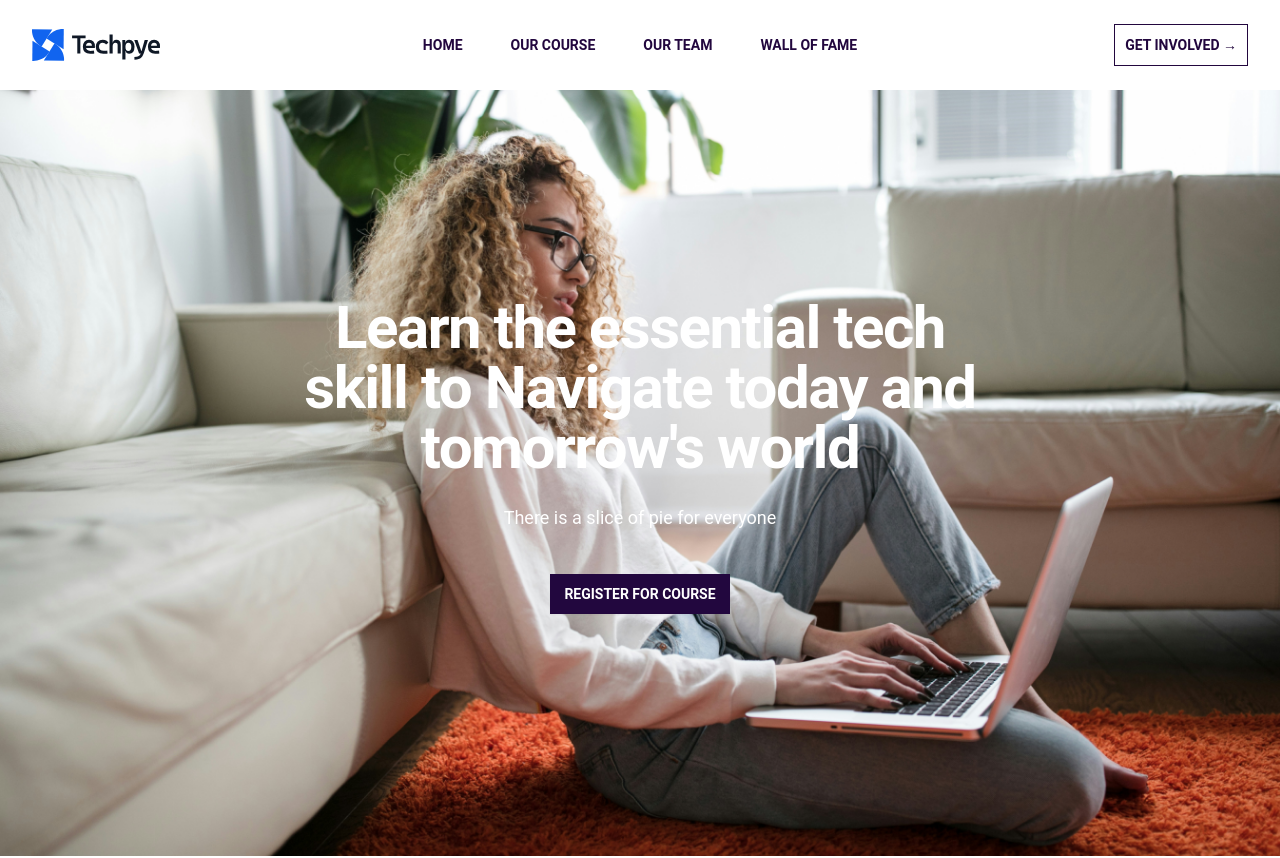
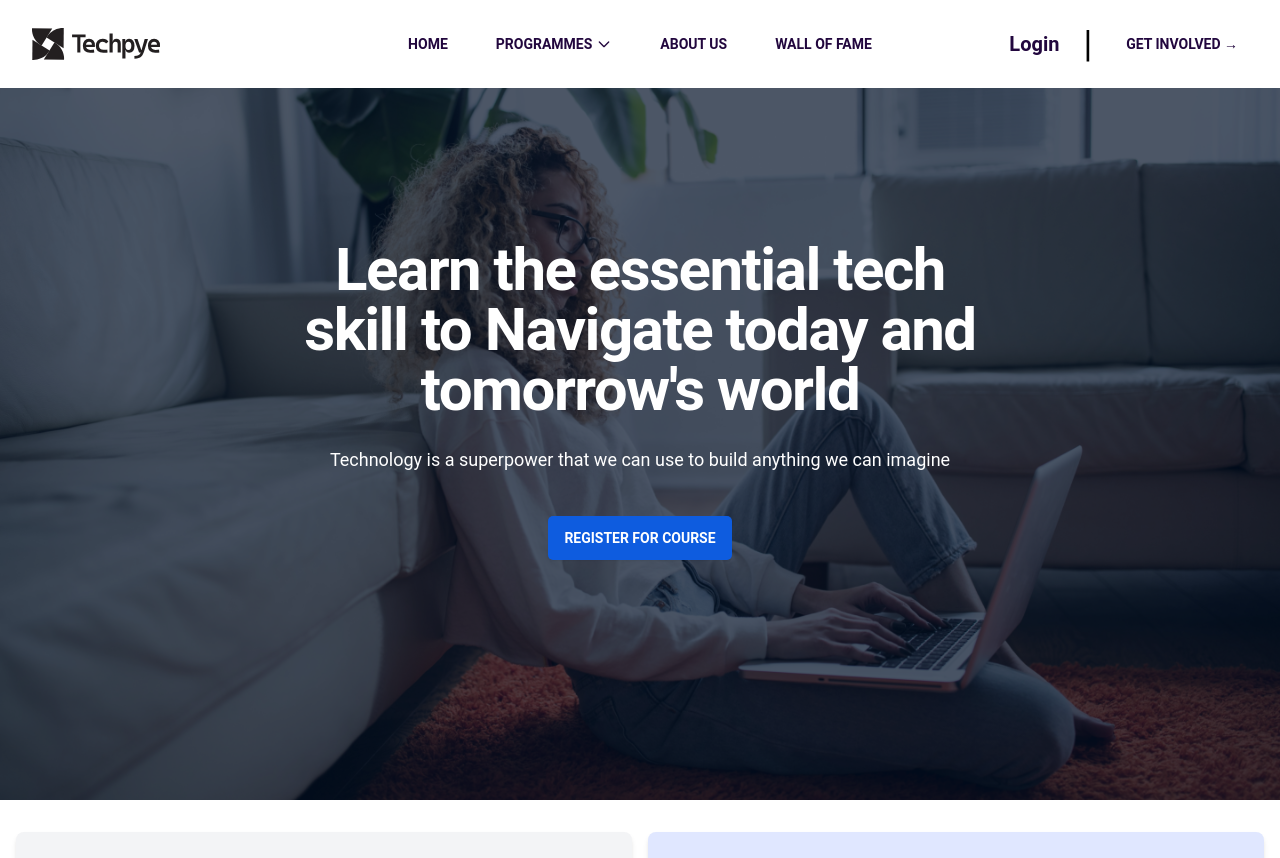
Before and after one commit to CHSGI/Techpye, a React (Vite) app: page / in a window 1280 px wide. Shown: the top 858 px of the page. Built offline with nearby package versions, Linux system fonts and the light colour scheme.

Commit message:
Made changes

```diff
--- a/src/components/Hero.jsx
+++ b/src/components/Hero.jsx
@@ -1,59 +1,32 @@
-import bgImage from '../assets/img/bg-img.png'
+import bgImage from '../assets/img/bg-img.png';
 
 const Hero = () => {
+  return (
+    <div className="bg-white relative h-screen" style={{ backgroundImage: `url(${bgImage})`, backgroundSize: 'cover', backgroundPosition: 'top center' }}>
+      {/* Overlay */}
+      <div className="absolute inset-0" style={{ backgroundColor: 'rgba(2, 16, 39, 0.7)' }}></div>
 
-  return (
-    <div className="bg-white" style={{ backgroundImage: `url(${bgImage})`, backgroundSize: 'cover', backgroundPosition: 'center' }}>
-
-
-      <div className="relative px-6 isolate pt-14 lg:px-8">
-        <div
-          className="absolute inset-x-0 overflow-hidden -top-40 -z-10 transform-gpu blur-3xl sm:-top-80"
-          aria-hidden="true"
-        >
-          {/* <div
-            className="relative left-[calc(50%-11rem)] aspect-[1155/678] w-[36.125rem] -translate-x-1/2 rotate-[30deg] bg-gradient-to-tr from-[#ff80b5] to-[#9089fc] opacity-30 sm:left-[calc(50%-30rem)] sm:w-[72.1875rem]"
-            style={{
-              clipPath:
-                'polygon(74.1% 44.1%, 100% 61.6%, 97.5% 26.9%, 85.5% 0.1%, 80.7% 2%, 72.5% 32.5%, 60.2% 62.4%, 52.4% 68.1%, 47.5% 58.3%, 45.2% 34.5%, 27.5% 76.7%, 0.1% 64.9%, 17.9% 100%, 27.6% 76.8%, 76.1% 97.7%, 74.1% 44.1%)',
-            }}
-          /> */}
-        </div>
-        <div className="flex items-center justify-center h-screen max-w-2xl mx-auto">
-        <div className="text-center">
+      <div className="relative flex items-center justify-center h-full px-6 isolate lg:px-8">
+        <div className="max-w-2xl text-center">
           <h1 className="text-4xl font-bold tracking-tight text-white sm:text-6xl">
             Learn the essential tech skill to Navigate today and tomorrow's world
           </h1>
           <p className="mt-6 text-lg leading-8 text-white">
-            There is a slice of pie for everyone
+          Technology is a superpower that we can use to build anything we can imagine
           </p>
           <div className="flex items-center justify-center mt-10 gap-x-6">
             <a
               href="#"
-              className="bg-purple-dark px-3.5 py-2.5 text-sm font-semibold text-white shadow-sm hover:bg-purple-900 focus-visible:outline focus-visible:outline-2 focus-visible:outline-offset-2 focus-visible:outline-violet-600"
+              className="px-4 py-3 text-sm font-semibold text-white shadow-sm hover:bg-blue-700 focus-visible:outline focus-visible:outline-2 focus-visible:outline-offset-2 focus-visible:outline-blue-600"
+              style={{ backgroundColor: '#0E5CDF', borderRadius: '5px' }}
             >
               REGISTER FOR COURSE
             </a>
           </div>
         </div>
       </div>
-
-          {/* <div
-            className="absolute inset-x-0 top-[calc(100%-13rem)] -z-10 transform-gpu overflow-hidden blur-3xl sm:top-[calc(100%-30rem)]"
-            aria-hidden="true"
-          >
-            <div
-              className="relative left-[calc(50%+3rem)] aspect-[1155/678] w-[36.125rem] -translate-x-1/2 bg-gradient-to-tr from-[#ff80b5] to-[#9089fc] opacity-30 sm:left-[calc(50%+36rem)] sm:w-[72.1875rem]"
-              style={{
-                clipPath:
-                  'polygon(74.1% 44.1%, 100% 61.6%, 97.5% 26.9%, 85.5% 0.1%, 80.7% 2%, 72.5% 32.5%, 60.2% 62.4%, 52.4% 68.1%, 47.5% 58.3%, 45.2% 34.5%, 27.5% 76.7%, 0.1% 64.9%, 17.9% 100%, 27.6% 76.8%, 76.1% 97.7%, 74.1% 44.1%)',
-              }}
-            />
-          </div> */}
-      </div>
     </div>
-  )
+  );
 }
 
-
-export default Hero
+export default Hero;
--- a/src/components/NavBar.jsx
+++ b/src/components/NavBar.jsx
@@ -5,8 +5,8 @@ import logo from '../assets/logo/logo.svg'
 
 const navigation = [
   { name: 'HOME', href: '#' },
-  { name: 'OUR COURSE', href: '#' },
-  { name: 'OUR TEAM', href: '#' },
+  { name: 'PROGRAMMES', href: '#' },
+  { name: 'ABOUT US', href: '#' },
   { name: 'WALL OF FAME', href: '#' },
 ]
 
@@ -38,13 +38,33 @@ const NavBar = () => {
           </div>
           <div className="hidden lg:flex lg:gap-x-12">
             {navigation.map((item) => (
-              <a key={item.name} href={item.href} className="text-sm font-semibold leading-6 text-purple-dark">
-                {item.name}
-              </a>
+              item.name === 'PROGRAMMES' ? (
+                <div key={item.name} className="relative group">
+                  <a href={item.href} className="text-sm font-semibold leading-6 text-purple-dark flex items-center">
+                    {item.name}
+                    <svg className="w-4 h-4 ml-1" fill="none" stroke="currentColor" viewBox="0 0 24 24" xmlns="http://www.w3.org/2000/svg">
+                      <path strokeLinecap="round" strokeLinejoin="round" strokeWidth="2" d="M19 9l-7 7-7-7"></path>
+                    </svg>
+                  </a>
+                  <div className="absolute left-0 hidden w-48 mt-2 bg-white border border-gray-200 rounded-md shadow-lg group-hover:block">
+                    <a href="#" className="block px-4 py-2 text-sm font-semibold leading-6 text-purple-dark hover:bg-gray-100">The School of Data</a>
+                    <a href="#" className="block px-4 py-2 text-sm font-semibold leading-6 text-purple-dark hover:bg-gray-100">The School of Design</a>
+                    <a href="#" className="block px-4 py-2 text-sm font-semibold leading-6 text-purple-dark hover:bg-gray-100">The School of Management</a>
+                  </div>
+                </div>
+              ) : (
+                <a key={item.name} href={item.href} className="text-sm font-semibold leading-6 text-purple-dark">
+                  {item.name}
+                </a>
+              )
             ))}
           </div>
           <div className="hidden lg:flex lg:flex-1 lg:justify-end">
-            <a href="#" className="px-2.5 py-2 text-sm font-semibold leading-6 border border-purple-dark text-purple-dark hover:text-white hover:bg-purple-dark">
+          <a href="#" className="text-xl font-semibold leading-6 text-purple-dark flex items-center">
+            Login
+          </a>
+          <span className="mx-6 text-4xl">|</span>
+            <a href="#" className="px-2.5 py-2 text-sm font-semibold leading-6 border-t-purple-dark border-b-red border-l-light-blue border-r-light-blue text-purple-dark hover:text-white hover:bg-purple-dark">
               GET INVOLVED <span aria-hidden="true">&rarr;</span>
             </a>
           </div>
```
Also changed, not shown: src/assets/logo/logo.svg.
